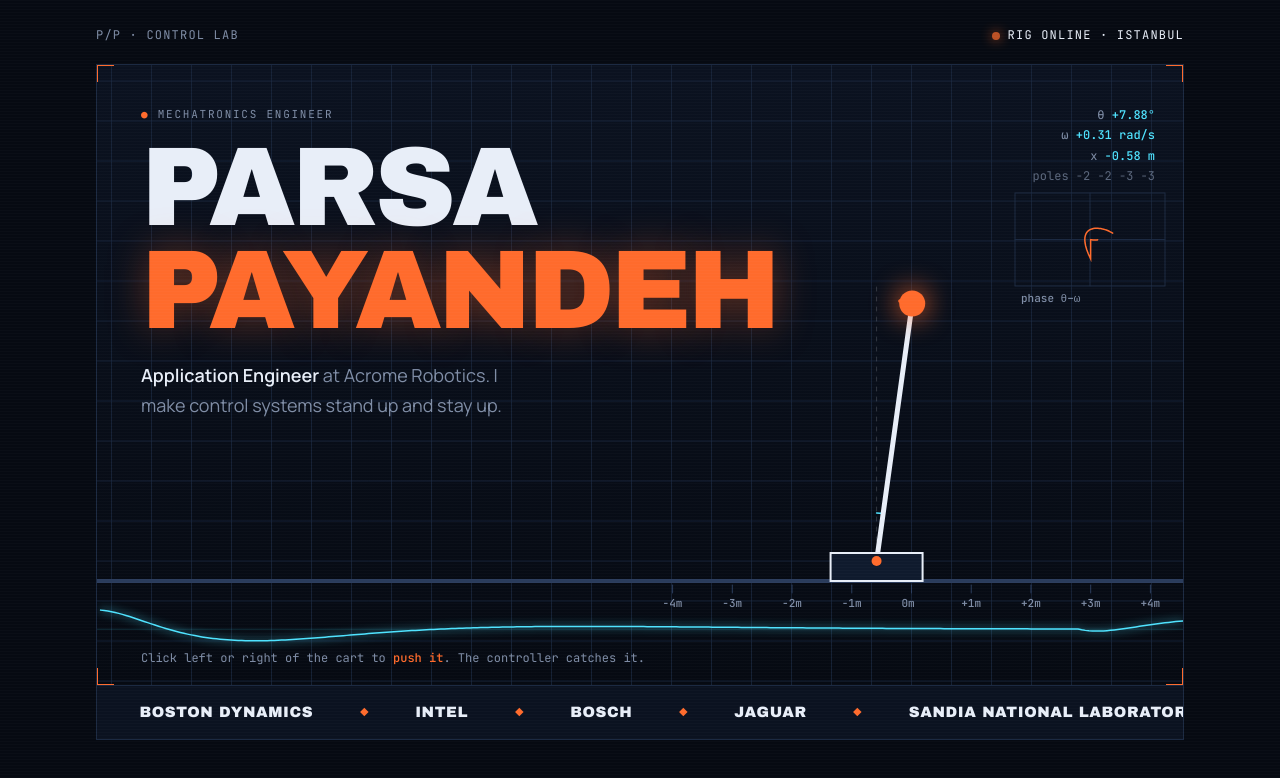
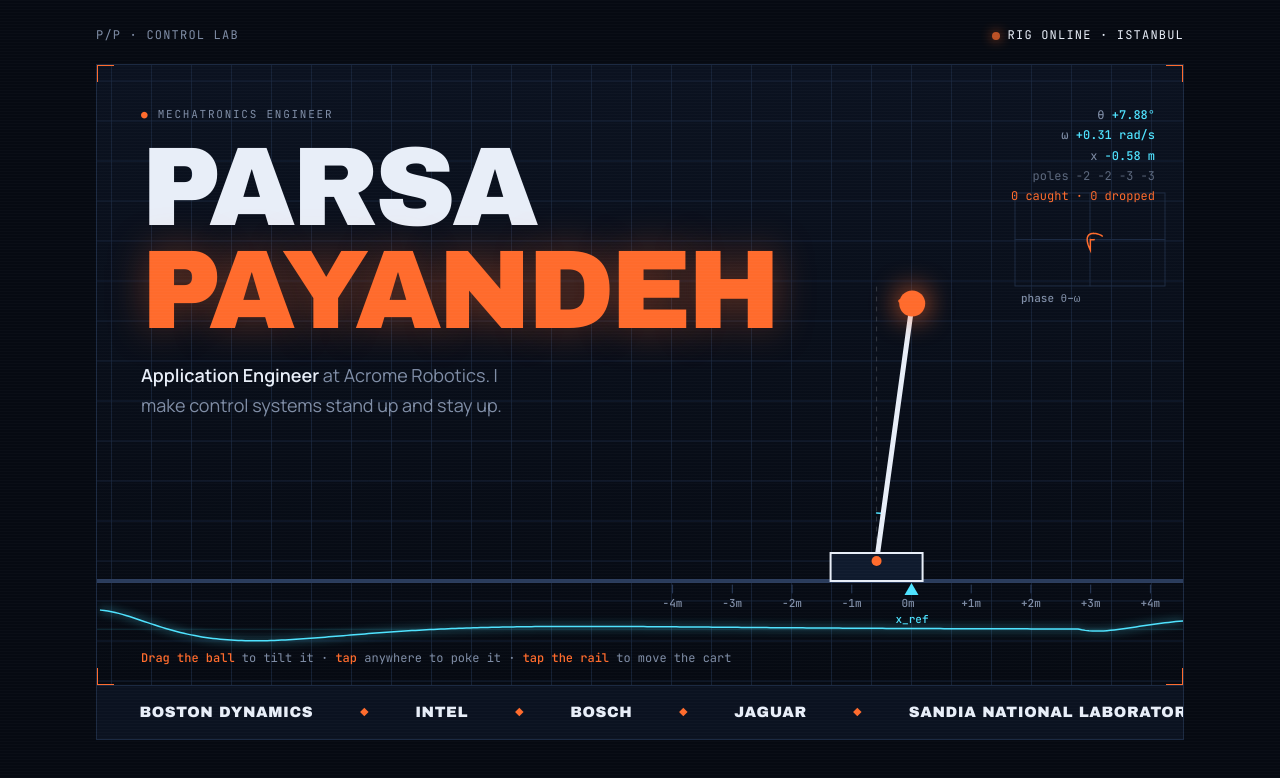
Before and after one commit to eskprs/eskprs.github.io, a plain HTML site: page index.html in a window 1280 px wide. Shown: the top 778 px of the page. Drawn offline with Linux system fonts and the light colour scheme; a web font is replaced by a local one.

Commit message:
Add files via upload

```diff
--- a/index.html
+++ b/index.html
@@ -39,7 +39,7 @@ p{margin:0}
 
 /* Hero rig */
 .rig{position:relative;border:1px solid var(--line);background:linear-gradient(180deg,var(--panel) 0%, var(--bg) 100%);overflow:hidden}
-.rig canvas{display:block;width:100%;height:clamp(420px, 62vw, 620px);cursor:crosshair;touch-action:manipulation}
+.rig canvas{display:block;width:100%;height:clamp(420px, 62vw, 620px);cursor:crosshair;touch-action:pan-y;user-select:none;-webkit-user-select:none}
 .rig .name{position:absolute;left:clamp(16px,4vw,44px);top:clamp(20px,4vw,40px);pointer-events:none;max-width:calc(100% - 32px)}
 .rig h1{font-size:clamp(40px, 9vw, 112px);font-weight:900;letter-spacing:-.035em;line-height:.92;text-transform:uppercase}
 .rig h1 .outline{color:var(--hot);text-shadow:0 0 40px var(--hot-glow)}
@@ -170,7 +170,7 @@ footer{border-top:1px solid var(--line);padding-block:28px 48px;display:flex;jus
   .rig canvas{height:600px}
   .hud.tr{position:static;text-align:left;padding:12px 16px;border-top:1px solid var(--line);display:flex;flex-wrap:wrap;gap:4px 16px}
   .hud.tr br{display:none}
-  .hint{bottom:auto;top:auto;display:none}
+  .hint{position:static;padding:12px 16px 0;line-height:1.6}
   .tab{padding:16px 16px}
 }
 @media (max-width:460px){.skills{grid-template-columns:1fr}.facts div{grid-template-columns:1fr;gap:2px}}
@@ -188,7 +188,7 @@ footer{border-top:1px solid var(--line);padding-block:28px 48px;display:flex;jus
     <span class="live"><i></i>Rig online · Istanbul</span>
   </div>
 
-  <section class="rig" aria-label="Live inverted pendulum. Tap or click to push it.">
+  <section class="rig" aria-label="Interactive inverted pendulum. Drag the ball, poke it, or tap the rail to move the cart.">
     <canvas id="sim"></canvas>
     <div class="name">
       <p class="label" style="margin-bottom:14px"><span class="hot">●</span> Mechatronics Engineer</p>
@@ -199,9 +199,10 @@ footer{border-top:1px solid var(--line);padding-block:28px 48px;display:flex;jus
       θ <b id="th">+0.00°</b><br>
       ω <b id="om">+0.00 rad/s</b><br>
       x <b id="xx">+0.00 m</b><br>
-      <span style="opacity:.7">poles −2 −2 −3 −3</span>
+      <span style="opacity:.7">poles −2 −2 −3 −3</span><br>
+      <span id="score" class="hot">0 caught · 0 dropped</span>
     </div>
-    <p class="hint">Click left or right of the cart to <b>push it</b>. The controller catches it.</p>
+    <p class="hint"><b>Drag the ball</b> to tilt it · <b>tap</b> anywhere to poke it · <b>tap the rail</b> to move the cart</p>
     <i class="corner c1"></i><i class="corner c2"></i><i class="corner c3"></i><i class="corner c4"></i>
   </section>
 
@@ -413,85 +414,152 @@ document.getElementById('copy').addEventListener('click',e=>{
 
 show((location.hash||'').slice(1)||'about',false);
 
-/* ---------- Inverted pendulum rig ---------- */
+/* ---------- Inverted pendulum rig (interactive) ---------- */
 (()=>{
   const cv=document.getElementById('sim'), ctx=cv.getContext('2d');
   const g=9.81,L=1;
-  // u = aθ + bω + cx + dv → closed-loop poles at −2, −2, −3, −3
+  // u = aθ + bω + c(x − x_ref) + dv → closed-loop poles at −2, −2, −3, −3
   const a=50.48,b=16.12,c=3.67,d=6.12;
-  let s={x:0.6,v:0,th:0.32,w:0};
-  const trail=[], hist=[];
-  let W=0,H=0,dpr=1,flash=0,flashX=0;
+  let s={x:0.6,v:0,th:0.32,w:0}, xref=0;
+  const trail=[], hist=[], phase=[];
+  let W=0,H=0,dpr=1, flash=0, flashX=0, flashY=0;
+  let drag=null, hover=false, lastUser=-1e9, caught=0, dropped=0, watching=false, dropFlash=0;
+  const $=id=>document.getElementById(id);
+
   function resize(){dpr=Math.min(2,devicePixelRatio||1);W=cv.clientWidth;H=cv.clientHeight;cv.width=W*dpr;cv.height=H*dpr;ctx.setTransform(dpr,0,0,dpr,0,0);if(reduce)settle();}
+  const geom=()=>{const wide=W>760;const sc=wide?W*0.055:W*0.14;const ty=H*(wide?0.80:0.78);const len=Math.min(H*0.42, wide?260:200);const cx0=wide?W*0.75:W*0.5;return{sc,ty,len,cx0,wide}};
+  const xMin=()=>{const {sc,cx0}=geom();return Math.max(-3.5,(40-cx0)/sc)}, xMax=()=>{const {sc,cx0}=geom();return Math.min(3.5,(W-40-cx0)/sc)};
+  const cartX=()=>{const {sc,cx0}=geom();return cx0+Math.max(-4,Math.min(4,s.x))*sc};
+  const bobXY=()=>{const {ty,len}=geom(),cx=cartX();return[cx+Math.sin(s.th)*len, ty-Math.cos(s.th)*len]};
+
   function step(dt){
-    const u=Math.max(-45,Math.min(45,a*s.th+b*s.w+c*s.x+d*s.v));
+    if(drag){ s.v*=0.9; s.x+=s.v*dt; return; }
+    const u=Math.max(-45,Math.min(45,a*s.th+b*s.w+c*(s.x-xref)+d*s.v));
     const al=(g*Math.sin(s.th)-u*Math.cos(s.th))/L;
     s.v+=u*dt; s.x+=s.v*dt; s.w+=al*dt; s.th+=s.w*dt;
-    if(Math.abs(s.th)>1.25||Math.abs(s.x)>6){s={x:0,v:0,th:.25,w:0}}
+    if(Math.abs(s.th)>1.25||Math.abs(s.x)>7){
+      if(watching){dropped++;watching=false;}
+      dropFlash=1; s={x:xref,v:0,th:0.18,w:0};
+    }
   }
-  const geom=()=>{const wide=W>760;const sc=wide?W*0.055:W*0.14;const ty=H*(wide?0.80:0.78);const len=Math.min(H*0.42, wide?260:200);const cx0=wide?W*0.75:W*0.5;return{sc,ty,len,cx0}};
+  function record(){hist.push(s.th);if(hist.length>300)hist.shift();phase.push([s.th,s.w]);if(phase.length>160)phase.shift();}
+  function checkCaught(){ if(watching&&!drag&&Math.abs(s.th)<0.01&&Math.abs(s.w)<0.05){caught++;watching=false;} }
+
   function draw(){
-    const {sc,ty,len,cx0}=geom();
+    const {sc,ty,len,cx0,wide}=geom();
     ctx.clearRect(0,0,W,H);
-    // grid
     ctx.strokeStyle='rgba(28,42,66,.7)';ctx.lineWidth=1;
     for(let gx=(cx0%40);gx<W;gx+=40){ctx.beginPath();ctx.moveTo(gx,0);ctx.lineTo(gx,H);ctx.stroke();}
     for(let gy=ty%40;gy<H;gy+=40){ctx.beginPath();ctx.moveTo(0,gy);ctx.lineTo(W,gy);ctx.stroke();}
-    const cx=cx0+Math.max(-3.5,Math.min(3.5,s.x))*sc;
-    // θ(t) trace along the bottom band
-    const base=ty+ (H-ty)*0.55;
+    const cx=cartX();
+    // θ(t) trace
+    const base=ty+(H-ty)*0.55;
     ctx.strokeStyle='rgba(79,227,255,.18)';ctx.beginPath();ctx.moveTo(0,base);ctx.lineTo(W,base);ctx.stroke();
     ctx.strokeStyle='#4fe3ff';ctx.lineWidth=1.5;ctx.shadowColor='#4fe3ff';ctx.shadowBlur=8;ctx.beginPath();
-    hist.forEach((h,i)=>{const px=W-(hist.length-1-i)*(W/300),py=base-h*60;i?ctx.lineTo(px,py):ctx.moveTo(px,py)});ctx.stroke();ctx.shadowBlur=0;
+    hist.forEach((h,i)=>{const px=W-(hist.length-1-i)*(W/300),py=base-Math.max(-1.2,Math.min(1.2,h))*60;i?ctx.lineTo(px,py):ctx.moveTo(px,py)});ctx.stroke();ctx.shadowBlur=0;
     // rail
     ctx.strokeStyle='#2a3c5c';ctx.lineWidth=4;ctx.beginPath();ctx.moveTo(0,ty+20);ctx.lineTo(W,ty+20);ctx.stroke();
     ctx.font='500 11px "JetBrains Mono", monospace';ctx.fillStyle='#7f8da6';
     for(let m=-4;m<=4;m++){const px=cx0+m*sc;if(px<10||px>W-10)continue;ctx.strokeStyle='#2a3c5c';ctx.lineWidth=1;ctx.beginPath();ctx.moveTo(px,ty+24);ctx.lineTo(px,ty+32);ctx.stroke();ctx.fillText((m>0?'+':'')+m+'m',px-10,ty+46);}
+    // setpoint marker
+    const rx=cx0+xref*sc;
+    ctx.fillStyle='#4fe3ff';ctx.beginPath();ctx.moveTo(rx,ty+22);ctx.lineTo(rx-7,ty+34);ctx.lineTo(rx+7,ty+34);ctx.closePath();ctx.fill();
+    ctx.fillText('x_ref',rx-16,ty+62);
     // tip trail
-    const px=cx+Math.sin(s.th)*len, py=ty-Math.cos(s.th)*len;
+    const [px,py]=bobXY();
     trail.push([px,py]); if(trail.length>60) trail.shift();
     for(let i=1;i<trail.length;i++){ctx.strokeStyle='rgba(255,107,44,'+(i/trail.length*.55)+')';ctx.lineWidth=i/trail.length*5;ctx.beginPath();ctx.moveTo(trail[i-1][0],trail[i-1][1]);ctx.lineTo(trail[i][0],trail[i][1]);ctx.stroke();}
-    // setpoint ghost
+    // upright guide
     ctx.setLineDash([4,6]);ctx.strokeStyle='rgba(232,238,248,.18)';ctx.lineWidth=1;ctx.beginPath();ctx.moveTo(cx,ty);ctx.lineTo(cx,ty-len-20);ctx.stroke();ctx.setLineDash([]);
-    // angle arc
     ctx.strokeStyle='#4fe3ff';ctx.lineWidth=1.5;ctx.beginPath();ctx.arc(cx,ty,48,-Math.PI/2,-Math.PI/2+s.th,s.th<0);ctx.stroke();
-    // rod
+    // drag tether
+    if(drag){ctx.setLineDash([3,5]);ctx.strokeStyle='rgba(255,107,44,.6)';ctx.beginPath();ctx.moveTo(px,py);ctx.lineTo(drag.x,drag.y);ctx.stroke();ctx.setLineDash([]);}
+    // rod + bob
     ctx.strokeStyle='#e8eef8';ctx.lineWidth=5;ctx.lineCap='round';ctx.beginPath();ctx.moveTo(cx,ty);ctx.lineTo(px,py);ctx.stroke();
-    // bob
-    ctx.shadowColor='#ff6b2c';ctx.shadowBlur=28;ctx.fillStyle='#ff6b2c';ctx.beginPath();ctx.arc(px,py,13,0,Math.PI*2);ctx.fill();ctx.shadowBlur=0;
+    const r=drag?17:(hover?16:13);
+    ctx.shadowColor='#ff6b2c';ctx.shadowBlur=drag?40:28;ctx.fillStyle='#ff6b2c';ctx.beginPath();ctx.arc(px,py,r,0,Math.PI*2);ctx.fill();ctx.shadowBlur=0;
+    if(hover&&!drag){ctx.strokeStyle='rgba(255,107,44,.5)';ctx.lineWidth=1.5;ctx.beginPath();ctx.arc(px,py,26,0,Math.PI*2);ctx.stroke();}
     // cart
     ctx.fillStyle='#0f1a2d';ctx.strokeStyle='#e8eef8';ctx.lineWidth=2;ctx.beginPath();ctx.rect(cx-46,ty-8,92,28);ctx.fill();ctx.stroke();
     ctx.fillStyle='#ff6b2c';ctx.beginPath();ctx.arc(cx,ty,5,0,Math.PI*2);ctx.fill();
-    // push flash
-    if(flash>0){ctx.strokeStyle='rgba(255,107,44,'+flash+')';ctx.lineWidth=2;ctx.beginPath();ctx.arc(flashX,py,(1-flash)*80+10,0,Math.PI*2);ctx.stroke();flash-=.04;}
-    // phase portrait inset
-    const pw=Math.min(150,W*0.28),ph=pw*0.62,ox=W-pw-18,oy=18+ (W>760?110:0);
-    if(W>760){
+    // poke ripple
+    if(flash>0){ctx.strokeStyle='rgba(255,107,44,'+flash+')';ctx.lineWidth=2;ctx.beginPath();ctx.arc(flashX,flashY,(1-flash)*80+10,0,Math.PI*2);ctx.stroke();flash-=.04;}
+    if(dropFlash>0){ctx.fillStyle='rgba(255,107,44,'+dropFlash*.12+')';ctx.fillRect(0,0,W,H);ctx.fillStyle='rgba(255,107,44,'+dropFlash+')';ctx.font='700 14px "JetBrains Mono", monospace';ctx.fillText('DROPPED · RESETTING',cx-82,ty-len-40);dropFlash-=.015;}
+    // phase portrait
+    if(wide){
+      const pw=Math.min(150,W*0.28),ph=pw*0.62,ox=W-pw-18,oy=128;
       ctx.strokeStyle='#1c2a42';ctx.lineWidth=1;ctx.strokeRect(ox,oy,pw,ph);
       ctx.beginPath();ctx.moveTo(ox+pw/2,oy);ctx.lineTo(ox+pw/2,oy+ph);ctx.moveTo(ox,oy+ph/2);ctx.lineTo(ox+pw,oy+ph/2);ctx.stroke();
-      ctx.fillStyle='#7f8da6';ctx.fillText('phase θ–ω',ox+6,oy+ph+16);
+      ctx.fillStyle='#7f8da6';ctx.font='500 11px "JetBrains Mono", monospace';ctx.fillText('phase θ–ω',ox+6,oy+ph+16);
+      ctx.save();ctx.beginPath();ctx.rect(ox,oy,pw,ph);ctx.clip();
       ctx.strokeStyle='#ff6b2c';ctx.lineWidth=1.5;ctx.beginPath();
-      phase.forEach((p,i)=>{const X=ox+pw/2+p[0]*pw*1.1,Y=oy+ph/2-p[1]*ph*0.22;i?ctx.lineTo(X,Y):ctx.moveTo(X,Y)});ctx.stroke();
+      phase.forEach((p,i)=>{const X=ox+pw/2+p[0]*pw*0.6,Y=oy+ph/2-p[1]*ph*0.12;i?ctx.lineTo(X,Y):ctx.moveTo(X,Y)});ctx.stroke();ctx.restore();
     }
     const deg=s.th*180/Math.PI;
-    document.getElementById('th').textContent=(deg>=0?'+':'−')+Math.abs(deg).toFixed(2)+'°';
-    document.getElementById('om').textContent=(s.w>=0?'+':'−')+Math.abs(s.w).toFixed(2)+' rad/s';
-    document.getElementById('xx').textContent=(s.x>=0?'+':'−')+Math.abs(s.x).toFixed(2)+' m';
+    $('th').textContent=(deg>=0?'+':'−')+Math.abs(deg).toFixed(2)+'°';
+    $('om').textContent=(s.w>=0?'+':'−')+Math.abs(s.w).toFixed(2)+' rad/s';
+    $('xx').textContent=(s.x>=0?'+':'−')+Math.abs(s.x).toFixed(2)+' m';
+    $('score').textContent=caught+' caught · '+dropped+' dropped';
   }
-  const phase=[];
-  function record(){hist.push(s.th);if(hist.length>300)hist.shift();phase.push([s.th,s.w]);if(phase.length>160)phase.shift();}
-  function settle(){for(let i=0;i<900;i++){step(.004);if(i%3===0)record();}trail.length=0;draw();}
-  function push(clientX){
-    const r=cv.getBoundingClientRect(), {sc,cx0}=geom(), cx=cx0+s.x*sc, x=clientX-r.left;
-    s.w+=(x<cx?1:-1)*(1.0+Math.random()*.4); flash=1; flashX=x;
+
+  function settle(){for(let i=0;i<900;i++){step(.004);if(i%3===0)record();}checkCaught();trail.length=0;draw();}
+
+  /* ---- input ---- */
+  function local(e){const r=cv.getBoundingClientRect();return{x:e.clientX-r.left,y:e.clientY-r.top}}
+  function onBob(p){const [bx,by]=bobXY();return Math.hypot(p.x-bx,p.y-by)<34}
+  function onRail(p){const {ty}=geom();return p.y>ty-14&&p.y<ty+70}
+  function setAngleFrom(p){
+    const {ty}=geom(),cx=cartX();
+    let th=Math.atan2(p.x-cx, ty-p.y);
+    th=Math.max(-0.75,Math.min(0.75,th));
+    const now=performance.now(), dtt=Math.max(.008,(now-drag.t)/1000);
+    drag.w=(th-s.th)/dtt*0.6+drag.w*0.4; drag.t=now;
+    s.th=th; s.w=0;
+  }
+  cv.addEventListener('pointerdown',e=>{
+    const p=local(e); lastUser=performance.now(); watching=true;
+    if(onBob(p)){
+      drag={x:p.x,y:p.y,t:performance.now(),w:0,id:e.pointerId};
+      try{cv.setPointerCapture(e.pointerId)}catch(_){}
+      setAngleFrom(p); cv.style.cursor='grabbing'; e.preventDefault(); return;
+    }
+    if(onRail(p)){
+      const {sc,cx0}=geom();
+      xref=Math.max(xMin(),Math.min(xMax(),(p.x-cx0)/sc));
+      flash=1;flashX=p.x;flashY=geom().ty+20;
+    } else {
+      const [bx]=bobXY(), dist=Math.abs(p.x-bx);
+      const k=Math.max(0.6,Math.min(2.2,0.6+dist/220));
+      s.w+=(p.x<bx?1:-1)*k; flash=1;flashX=p.x;flashY=p.y;
+    }
+    if(reduce) settle();
+  });
+  cv.addEventListener('pointermove',e=>{
+    const p=local(e);
+    if(drag&&e.pointerId===drag.id){drag.x=p.x;drag.y=p.y;setAngleFrom(p);if(reduce)draw();return;}
+    hover=onBob(p);
+    cv.style.cursor=hover?'grab':(onRail(p)?'pointer':'crosshair');
+  });
+  function release(){
+    if(!drag) return;
+    s.w=Math.max(-4,Math.min(4,drag.w)); drag=null; cv.style.cursor='grab';
+    lastUser=performance.now();
     if(reduce) settle();
   }
-  cv.addEventListener('pointerdown',e=>push(e.clientX));
+  cv.addEventListener('pointerup',release);
+  cv.addEventListener('pointercancel',release);
+  cv.addEventListener('pointerleave',()=>{hover=false});
+  // On phones: only block scrolling when the touch starts on the ball.
+  cv.addEventListener('touchstart',e=>{const t=e.touches[0];if(t&&onBob(local(t)))e.preventDefault();},{passive:false});
+  cv.addEventListener('touchmove',e=>{if(drag)e.preventDefault();},{passive:false});
+
+  /* ---- loop ---- */
   let last=performance.now(),idle=0;
   function loop(now){
     const dt=Math.min(.05,(now-last)/1000);last=now;
     for(let i=0;i<12;i++)step(dt/12);
-    idle+=dt; if(idle>4.5){idle=0;s.w+=(Math.random()<.5?-1:1)*(.7+Math.random()*.5);}
+    checkCaught();
+    if(now-lastUser>9000&&!drag){idle+=dt; if(idle>4.5){idle=0;s.w+=(Math.random()<.5?-1:1)*(.7+Math.random()*.5);}} else idle=0;
     record();draw();requestAnimationFrame(loop);
   }
   new ResizeObserver(resize).observe(cv); resize();
```
